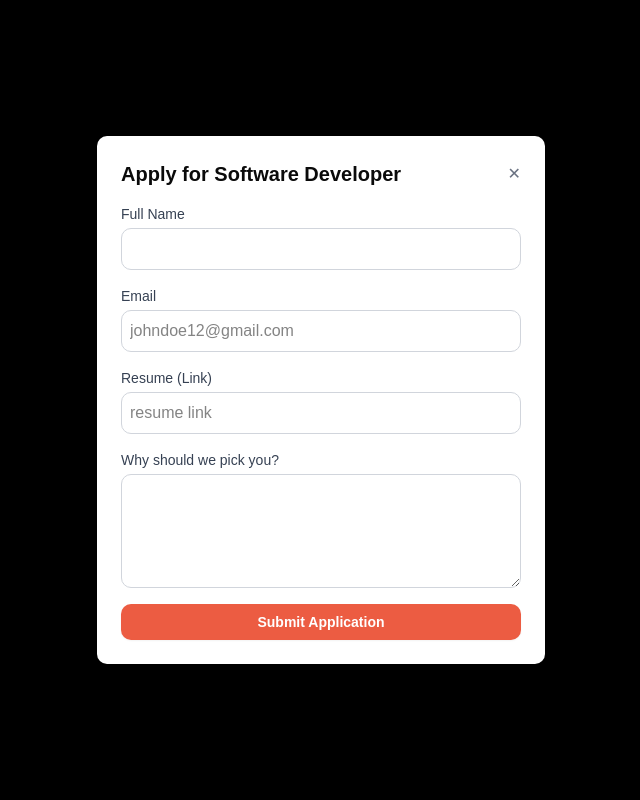
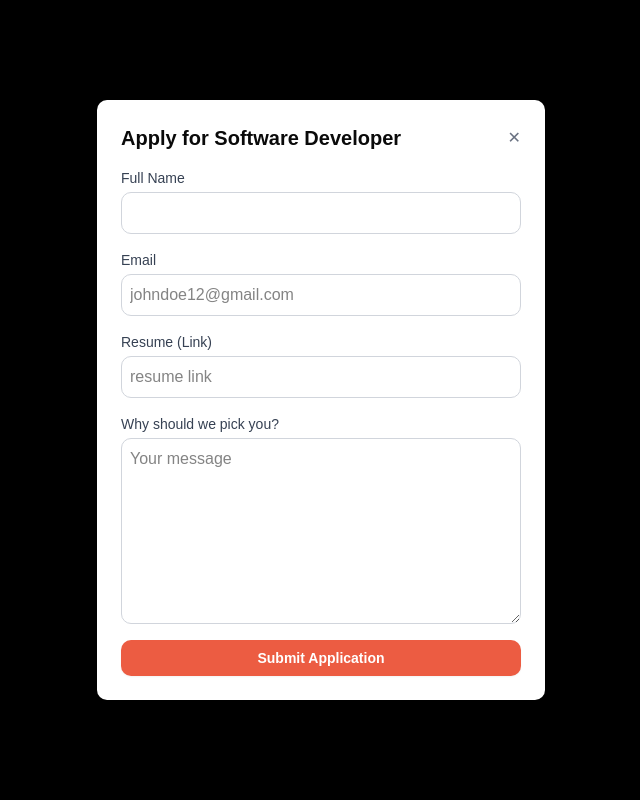
Before and after one commit to Andirell/capstone-project, a Next.js app: page /jobs/1 in a window 1280 px wide. Both pictures are taken after a click on the button "Apply Now". Shown: the top 800 px of the page, without its empty margins (319-959 px from the left). Built offline with nearby package versions, Linux system fonts and the light colour scheme; a web font is replaced by a local one.

Commit message:
fix; my form submitting

```diff
--- a/src/app/jobs/[slug]/page.jsx
+++ b/src/app/jobs/[slug]/page.jsx
@@ -7,17 +7,18 @@ import { Button } from "@/components/ui/button";
 
 
 function JobApplicationForm() {
-  const handleSubmit = (e) => {
-    e.preventDefault();
-    alert("Application submitted!");
-  };
-
   return (
-    <form onSubmit={handleSubmit} className="space-y-4">
+    <form
+      action="https://formsubmit.co/andiudom274@gmail.com"
+      method="POST"
+      className="space-y-4"
+    >
+      <input type="hidden" name="_captcha" value="false" />
       <div>
         <label className="block text-sm font-medium text-gray-700">Full Name</label>
         <input
           type="text"
+          name="name"
           className="mt-1 block w-full border border-gray-300 rounded-lg p-2"
           required
         />
@@ -27,6 +28,7 @@ function JobApplicationForm() {
         <label className="block text-sm font-medium text-gray-700">Email</label>
         <input
           type="email"
+          name="email"
           placeholder="johndoe12@gmail.com"
           className="mt-1 block w-full border border-gray-300 rounded-lg p-2"
           required
@@ -37,6 +39,7 @@ function JobApplicationForm() {
         <label className="block text-sm font-medium text-gray-700">Resume (Link)</label>
         <input
           type="url"
+          name="resume"
           placeholder="resume link"
           className="mt-1 block w-full border border-gray-300 rounded-lg p-2"
           required
@@ -46,8 +49,10 @@ function JobApplicationForm() {
       <div>
         <label className="block text-sm font-medium text-gray-700">Why should we pick you?</label>
         <textarea
+          name="message"
+          placeholder="Your message"
           className="mt-1 block w-full border border-gray-300 rounded-lg p-2"
-          rows="4"
+          rows="7"
         />
       </div>
 
```
